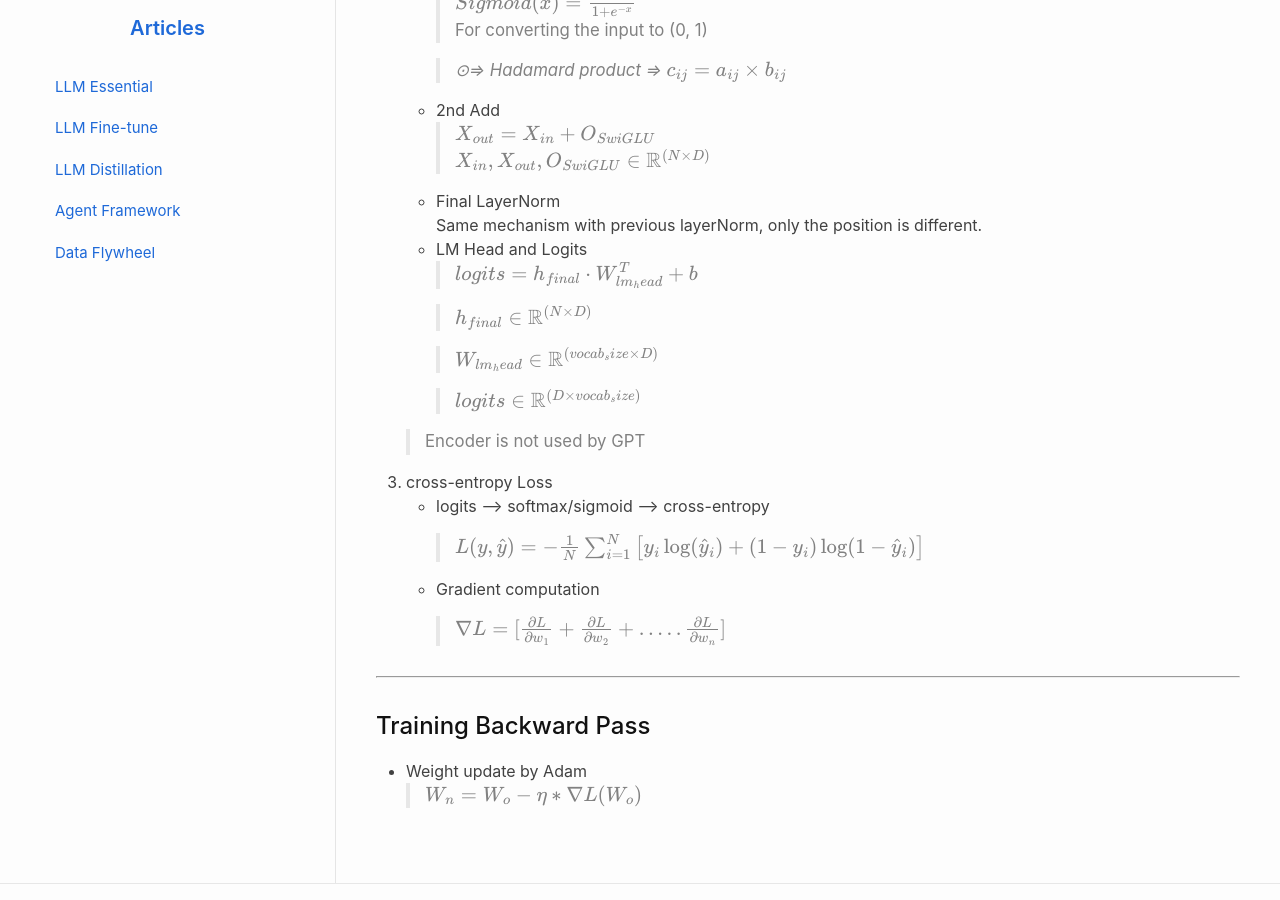
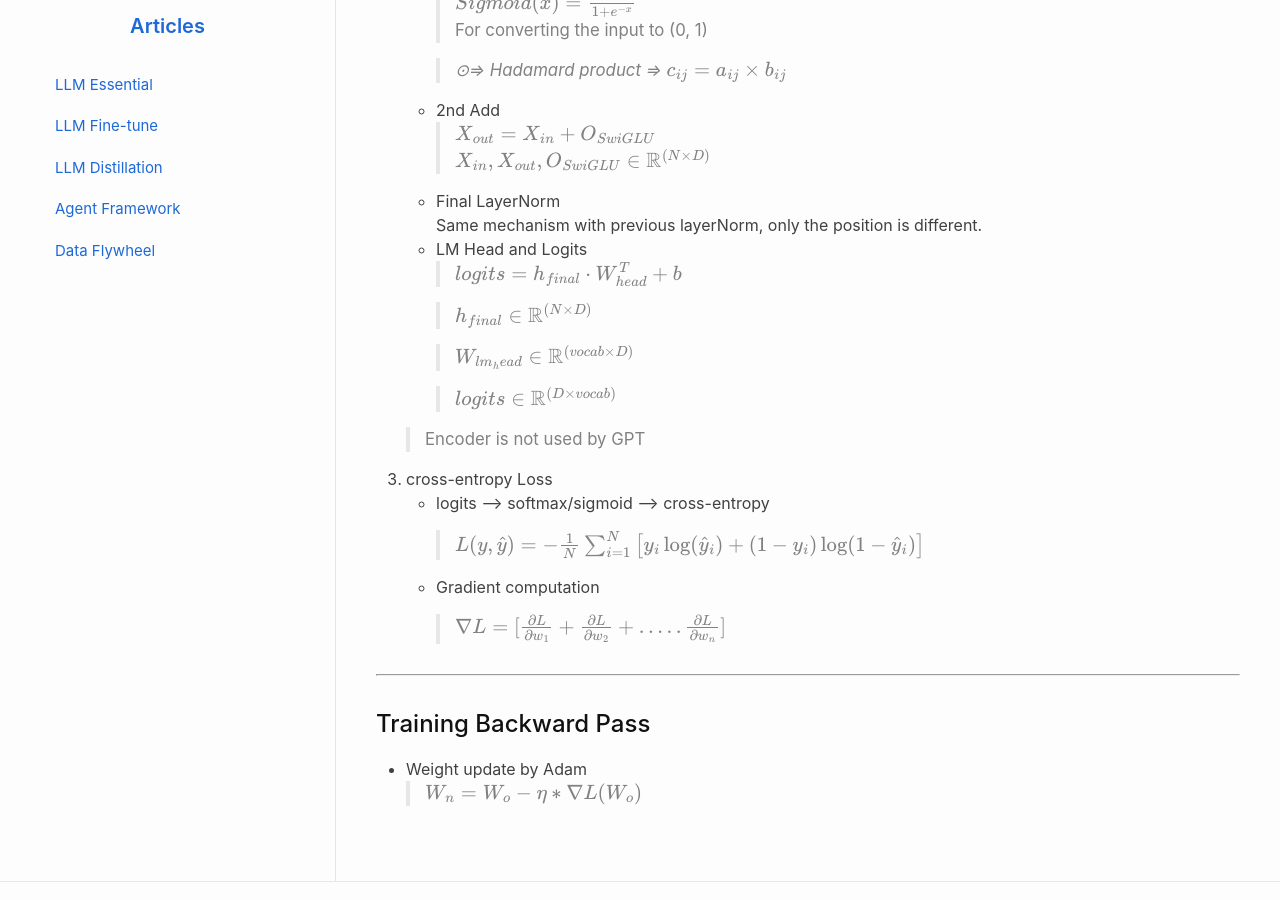
Before and after one commit to ChrisZhu2050/chriszhu2050.github.io, a Jekyll site: the page built from index.md, in a window 1280 px wide and 900 px high, scrolled down 19594 px. Built offline with Jekyll 4.4.1, drawn with Linux system fonts in a browser that asks for light colours; nearby versions of some CDN libraries; formulas are drawn with MathJax 3.

Commit message:
Update index.md

```diff
--- a/index.md
+++ b/index.md
@@ -999,13 +999,13 @@ graph LR
      - Final LayerNorm
         Same mechanism with previous layerNorm, only the position is different.
      - LM Head and Logits
-        > $logits = h_{final} \cdot W_{lm\_head}^T + b$
+        > $logits = h_{final} \cdot W_{head}^T + b$
 
         > $h_{final} \in \mathbb R^{(N \times D)}$
 
-        > $W_{lm\_head} \in \mathbb R^{(vocab\_size \times D)}$
+        > $W_{lm\_head} \in \mathbb R^{(vocab \times D)}$
 
-        > $logits \in \mathbb R^{(D \times vocab\_size)}$
+        > $logits \in \mathbb R^{(D \times vocab)}$
 
 
       <a href="" id="whereami"></a>
```
